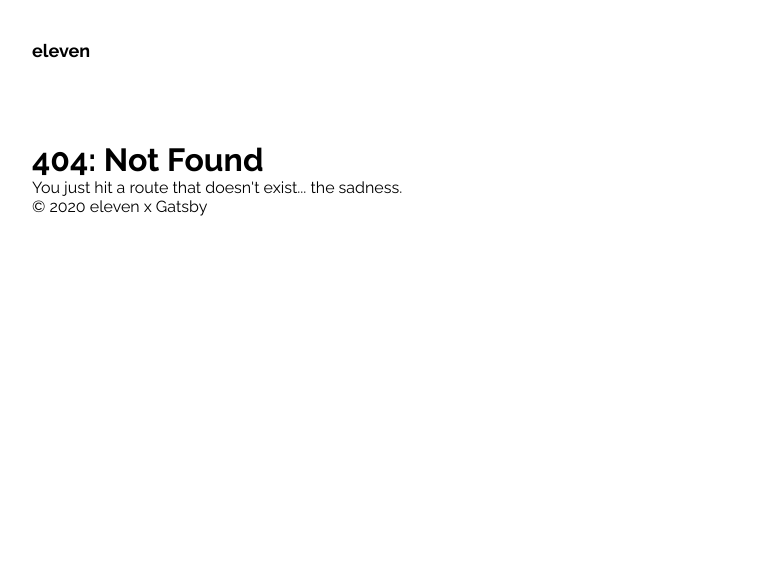
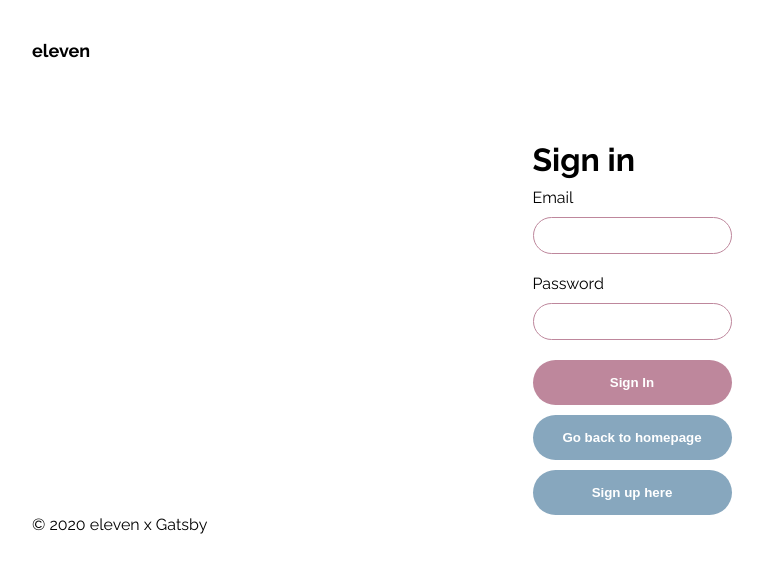
Before and after one commit to stephdiep/firebase_template, a Gatsby site: page /sign-in in a window 1280 px wide. Before the commit this address had no page. Shown: the whole page, without its empty margins (8-771 px from the left). Built offline with nearby package versions, Linux system fonts and the light colour scheme; Gatsby itself is replaced by a stand-in of ours; no server answers.

Commit message:
Added firebase auth and forms

```diff
--- /dev/null
+++ b/src/components/button.js
@@ -0,0 +1,25 @@
+import React from 'react'
+import styled from 'styled-components'
+
+const FormButton = (props) => {
+  const { text } = props
+  return (
+    <Button>{text}</Button>
+  )
+}
+
+export default FormButton
+
+const Button = styled.button`
+  border: none;
+  padding: 15px 0;
+  border-radius: 30px;
+  background: #BE879C;
+  color: white;
+  font-weight: bold;
+  cursor: pointer;
+
+  :hover {
+    transition: 3s cubic-bezier(0.075, 0.82, 0.165, 1);
+  }
+`
--- a/src/components/header.js
+++ b/src/components/header.js
@@ -1,5 +1,4 @@
 import React from "react"
-import { Link } from "gatsby"
 import styled from "styled-components"
 
 const Header = ({ siteTitle }) => (
--- /dev/null
+++ b/src/components/signInForm.js
@@ -0,0 +1,60 @@
+import React from 'react'
+import styled from 'styled-components'
+
+import getFirebase from '../utils/firebase'
+import useFormInput from '../utils/useFormInput'
+import FormButton from './button'
+
+
+const SignUpForm = () => {
+  const firebase = getFirebase()
+  const email = useFormInput("")
+  const password = useFormInput("")
+
+  const signIn = (event) => {
+    event.preventDefault()
+
+    firebase.auth().signInWithEmailAndPassword(email.value, password.value).then((user) => {
+      console.log('user', user)
+      window.location.replace('/')
+      alert('Welcome back!')
+    }).catch((error) => {
+      console.log('error', error)
+    })
+  }
+
+
+  return (
+    <Form onSubmit={signIn} >
+      <Label htmlFor="email">Email
+        <Input autocomplete="off" htmlFor="email" {...email}/>
+      </Label>
+      <Label htmlFor="password">Password
+        <Input autocomplete="off" type="password" htmlFor="password" {...password}/>
+      </Label>
+      <FormButton text="Sign In"/>
+    </Form>
+  )
+}
+
+export default SignUpForm
+
+
+const Form = styled.form`
+  display: grid;
+  gap: 20px;
+  max-width: 300px;
+`
+
+const Label = styled.label`
+  display: grid;
+  gap: 10px;
+  font-family: 'Raleway', sans-serif;
+`
+
+const Input = styled.input`
+  border: 1px solid #BE879C;
+  background: white;
+  padding: 10px;
+  border-radius: 30px;
+`
--- /dev/null
+++ b/src/pages/sign-in.js
@@ -0,0 +1,42 @@
+import React from 'react'
+import styled from 'styled-components'
+import { navigate } from 'gatsby'
+
+import Layout from "../components/layout"
+import SignInForm from '../components/signInForm'
+
+const signUpPage = () => {
+
+  return (
+    <Layout>
+      <Wrapper>
+        <h1>Sign in</h1>
+        <SignInForm />
+        <Button onClick={() => { navigate('/')}}>Go back to homepage</Button>
+        <Button onClick={() => { navigate('/sign-up')}}>Sign up here</Button>
+      </Wrapper>
+    </Layout>
+  )
+}
+
+export default signUpPage
+
+const Wrapper = styled.div`
+  display: grid;
+  gap: 10px;
+  justify-content: center;
+`
+
+const Button = styled.button`
+  border: none;
+  padding: 15px 20px;
+  border-radius: 30px;
+  background: #87A7BE;
+  color: white;
+  font-weight: bold;
+  cursor: pointer;
+
+  :hover {
+    transition: 3s cubic-bezier(0.075, 0.82, 0.165, 1);
+  }
+`
--- a/src/utils/firebase.js
+++ b/src/utils/firebase.js
@@ -3,7 +3,7 @@
 
  // Your web app's Firebase configuration
   var firebaseConfig = {
-    apiKey: process.env.FIREBASE_API_KEY,
+    apiKey: process.env.REACT_APP_FIREBASE_API_KEY,
     authDomain: process.env.FIREBASE_AUTH_DOMAIN,
     databaseURL: process.env.FIREBASE_DATABASEURL,
     projectId: process.env.FIREBASE_PROJECT_ID,
--- /dev/null
+++ b/src/utils/useFormInput.js
@@ -0,0 +1,13 @@
+import { useState } from 'react'
+
+export default function useFormInput(initialValue) {
+  const [value, setValue] = useState(initialValue)
+
+  function handleChange(event) {
+    setValue(event.target.value)
+  }
+  return {
+    value,
+    onChange: handleChange,
+  }
+}
```
Also changed, not shown: src/components/signUpForm.js (added, +62 -0 lines), src/pages/index.js (+32 -3 lines), src/pages/sign-up.js (added, +42 -0 lines).
